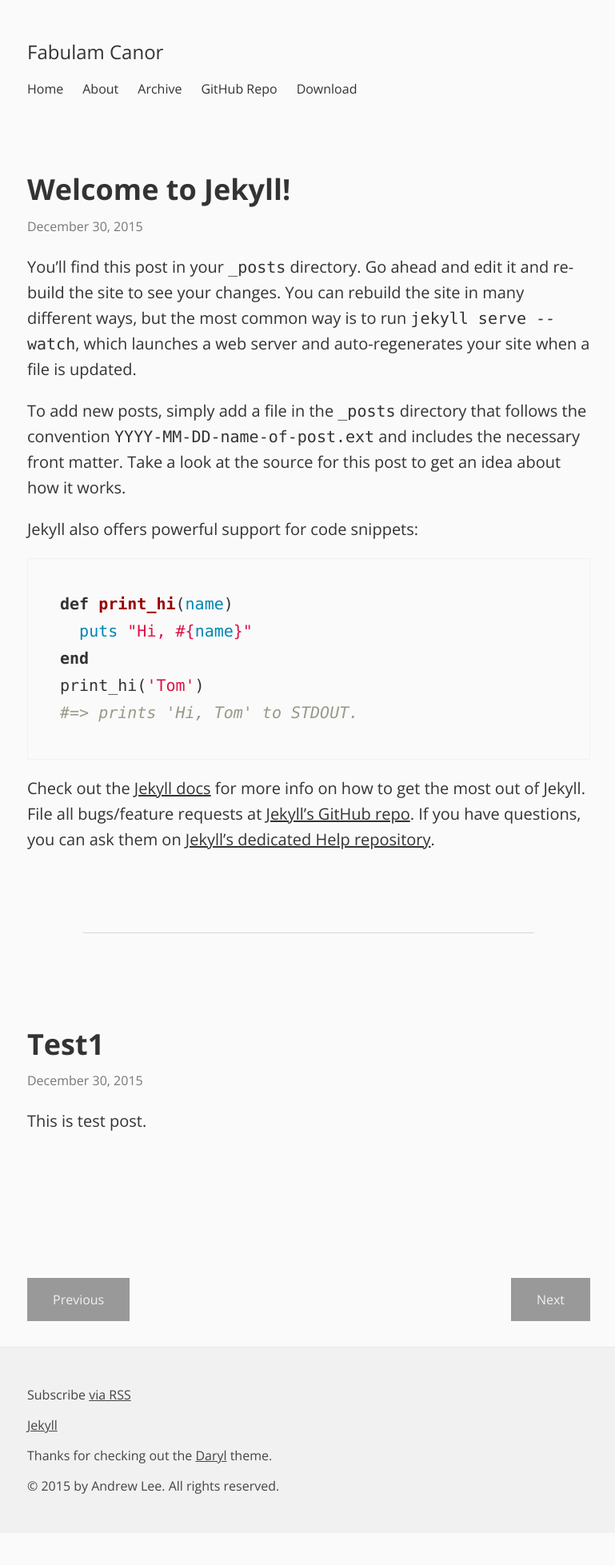
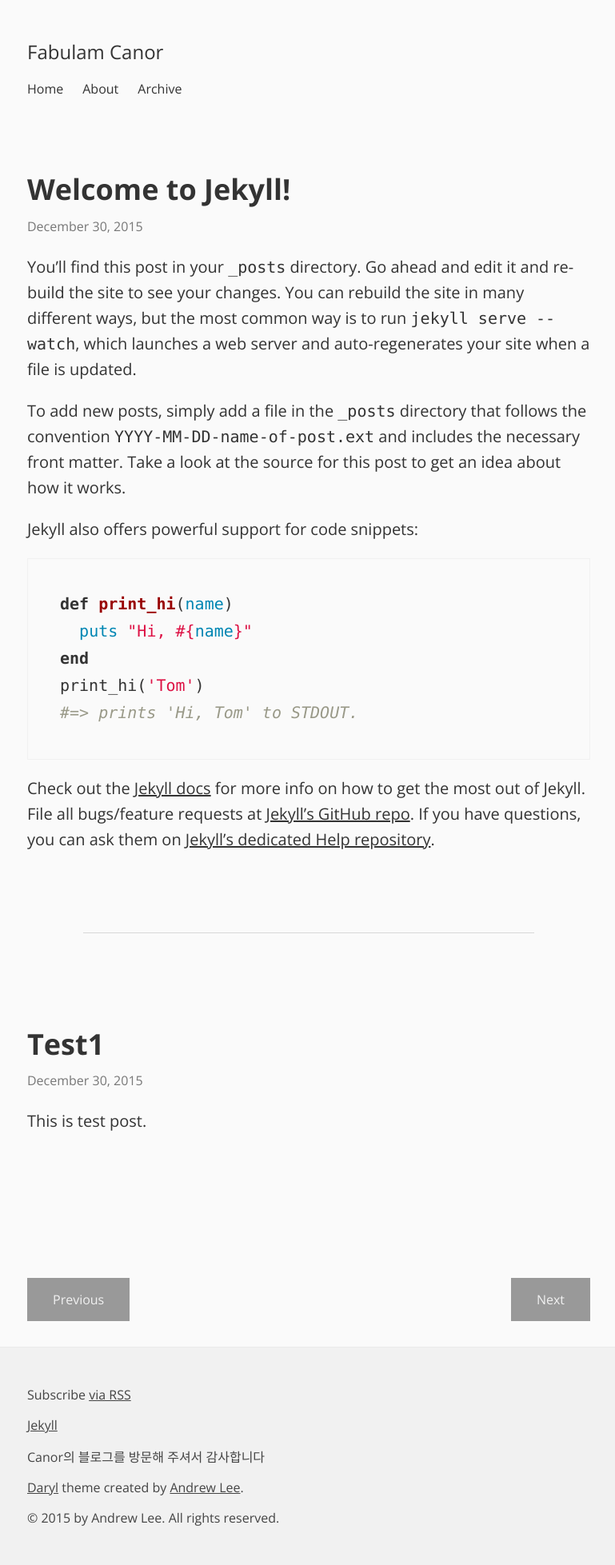
Before and after one commit to Canorus/canorus.github.io, a Jekyll site: the page built from index.html, in a window 1280 px wide. Shown: the whole page at 80% size, without its empty margins (254-1023 px from the left). Built offline with Jekyll 4.4.1, drawn with Linux system fonts in a browser that asks for light colours; Markdown is read by kramdown in place of the engine named in the settings; the list of posts is cut into pages by our own code; before the commit the page ends 1917 px from its top, so only the background shows below that.

Commit message:
Header, Footer edit

```diff
--- a/_includes/footer.html
+++ b/_includes/footer.html
@@ -3,7 +3,8 @@
   <div class="wrapper">
     <p class="rss-subscribe">Subscribe <a href="{{ "/feed.xml" | prepend: site.baseurl }}">via RSS</a></p>
     <p><a href="http://jekyllrb.com">Jekyll</a></p>
-    <p>Thanks for checking out the <a href="http://daryl.andrewlee.name">Daryl</a> theme.</p>
+    <p>Canor의 블로그를 방문해 주셔서 감사합니다</p>
+    <p><a href="http://daryl.andrewlee.name">Daryl</a> theme created by <a href="https://github.com/andrewcodes/daryl">Andrew Lee</a>.</p>
     <p>&copy; 2015 by Andrew Lee. All rights reserved.</p>
 
   </div> <!-- .wrapper -->
--- a/_includes/header.html
+++ b/_includes/header.html
@@ -15,8 +15,6 @@
                 {% endif %}
                 {% endunless %}
             {% endfor %}
-            <a href="https://github.com/andrewcodes/daryl">GitHub Repo</a>
-            <a href="https://github.com/andrewcodes/daryl/archive/master.zip">Download</a>
         </nav>
 
     </div> <!-- .wrapper -->
```
